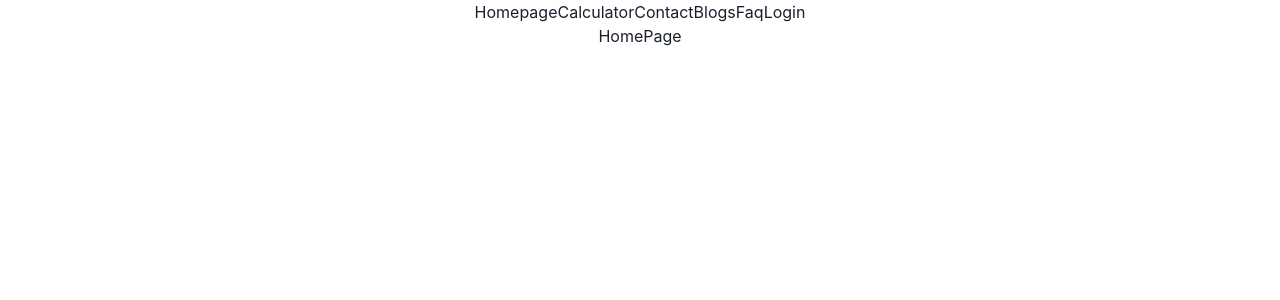
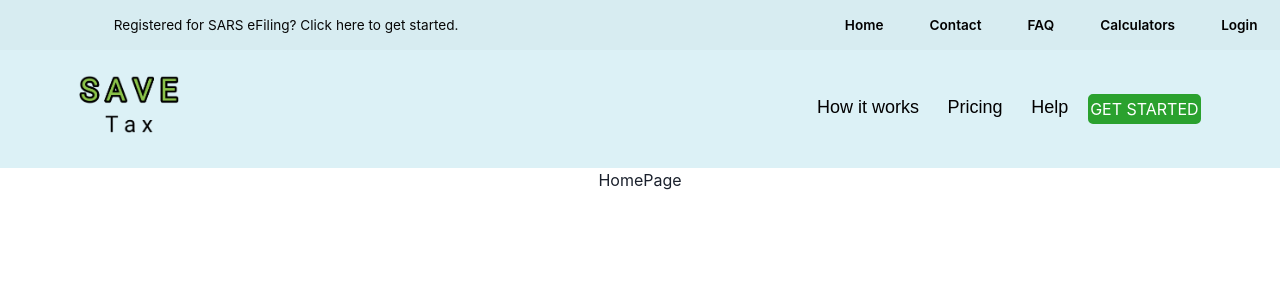
Before and after one commit to DeveshSuryawanshi/tart-clover-1298, a React (Create React App) app: page / in a window 1280 px wide. Shown: the top 300 px of the page. Built offline with nearby package versions, Linux system fonts and the light colour scheme.

Commit message:
Day-2fw25_276

```diff
--- a/src/App.tsx
+++ b/src/App.tsx
@@ -1,12 +1,12 @@
 import React from 'react';
 import './App.css';
 import { MainRoutes } from './NavBar/MainRoutes';
-import {NavBar} from "./NavBar/NavBar";
+import {Navbar} from "./NavBar/NavBar";
 
 function App() {
   return (
     <div className="App">
-      <NavBar/>
+      <Navbar/>
       <MainRoutes/>
     </div>
   );
--- a/src/NavBar/NavBar.tsx
+++ b/src/NavBar/NavBar.tsx
@@ -1,15 +1,67 @@
-import React from 'react'
-import { Link } from 'react-router-dom'
+import React from "react";
 
-export const NavBar = () => {
+import { Link } from "react-router-dom";
+import "./Navbar.css"
+import logo from "../Images/ProjectLogo.png"
+export const Navbar = () => {
   return (
-    <div>
-        <Link to='/'>Homepage</Link>
-        <Link to='/calculator'>Calculator</Link>
-        <Link to='/contact'>Contact</Link>
-        <Link to='/blogs'>Blogs</Link>
-        <Link to='/faq'>Faq</Link>
-        <Link to='/login'>Login</Link>
-    </div>
-  )
-}
+
+    <>
+      <div className="top-nav">
+        <div className="reg-nav">
+          <div>
+            <p>Registered for SARS eFiling? Click here to get started.</p>
+          </div>
+        </div>
+        <div className="link-div">
+          <div>
+            <Link className="link" to="/">
+              Home
+            </Link>
+          </div>
+          <div>
+            <Link className="link" to="/contact">
+              Contact
+            </Link>
+          </div>
+          <div>
+            <Link className="link" to="/faq">
+              FAQ
+            </Link>
+          </div>
+          <div>
+            <Link className="link" to="/calculators">
+              Calculators
+            </Link>
+          </div>
+          <div>
+            <Link className="link" to="/login">
+              Login
+            </Link>
+          </div>
+        </div>
+      </div>
+      <div className="top-nav-II">
+        <div className="logo-img">
+          <Link to="/">
+            <img src={logo} alt="" />
+          </Link>
+        </div>
+        <div className="top-nav-III">
+          <div>
+            <a href="/howitworks" className="anch">How it works</a>
+          </div>
+          <div>
+            <a href="/" className="anch">Pricing</a>
+          </div>
+          <div>
+            <a href="/" className="anch">Help</a>
+          </div>
+          <div>
+            <button className="getstart">GET STARTED</button>
+          </div>
+        </div>
+      </div>
+    </>
+  );
+};
--- /dev/null
+++ b/src/NavBar/Navbar.css
@@ -0,0 +1,146 @@
+
+
+.top-nav {
+    display: flex;
+    justify-content: space-evenly;
+    text-align: center;
+    background-color: #D7ECF1;
+    color: rgb(0, 0, 0);
+    height: 50px;
+    font-size: 0.85em;
+    align-items: center;
+    position: sticky;
+    top:0;
+    z-index: 1;
+  }
+
+  .reg-nav {
+    color: rgb(7, 7, 7);
+    width: 50%;
+    justify-content: space-around;
+    margin-right: 250px;
+  }
+
+  .link-div {
+    display: flex;
+    flex-direction: row;
+    justify-content: space-around;
+    gap: 1px;
+    color: rgb(0, 0, 0);
+    align-items: center;
+    width: 40%;
+    font-weight: 600;
+  }
+
+  .link {
+    color: rgb(2, 0, 0);
+    text-decoration: none;
+    font-size: 1em;
+  }
+
+  .top-nav-II {
+    display: flex;
+    justify-content: space-around;
+    background-color: #DCF1F6;
+    align-items: center;
+    padding: 15px;
+  }
+
+  .top-nav-III {
+    display: flex;
+    justify-content: space-around;
+    gap: 15px;
+    height: 100%;
+    margin-left: 200px;
+  }
+
+  .anch {
+    color: rgb(2, 0, 0);
+    text-decoration: none;
+    font-size: 18px;
+    font-family: "Droid Sans", Arial, sans-serif;
+    margin-left: 0.2em;
+    padding: 5px;
+  }
+
+  .logo-img {
+    width: 100px;
+    vertical-align: center;
+    margin-top: 10px;
+    margin-bottom: 20px;
+    /* align-items: center; */
+    margin-right: 300px;
+  }
+
+  .getstart {
+    width: auto;
+    height: 30px;
+    color: white;
+    border: 2px solid #2AA12E;
+    background-color: #2AA12E;
+    border-radius: 5px;
+  }
+
+  /* Media query for medium-sized screens */
+  @media (max-width: 820px) {
+    .top-nav {
+      justify-content: space-between;
+    }
+
+    .reg-nav {
+      width: 40%;
+      margin-right: 0;
+    }
+
+    .link-div {
+      width: 60%;
+    }
+
+    .logo-img {
+      margin-right: 0;
+    }
+
+    .top-nav-III {
+      margin-left: 0;
+    }
+  }
+
+  /* Media query for small screens */
+  @media (max-width: 375px) {
+    .reg-nav {
+      display: none; /* Hide the registration section on small screens */
+    }
+
+    .link-div {
+      justify-content: center; /* Center align the links */
+      width: 100%; /* Occupy full width */
+      margin-top: 15px;
+    }
+
+    .link {
+      font-size: 0.9em;
+    }
+
+    .top-nav-II {
+      flex-direction: column;
+      padding: 10px;
+    }
+
+    .top-nav-III {
+      gap: 10px;
+      margin-left: 0;
+    }
+
+    .anch {
+      font-size: 16px;
+      padding: 3px;
+    }
+
+    .logo-img {
+      margin-bottom: 10px;
+    }
+
+    .getstart {
+      display: none; /* Hide the "GET STARTED" button on small screens */
+    }
+  }
```
Also changed, not shown: src/Images/ProjectLogo.png (added), src/Images/home1.png (added), src/pages/HomePage/HomePage.css (added).
